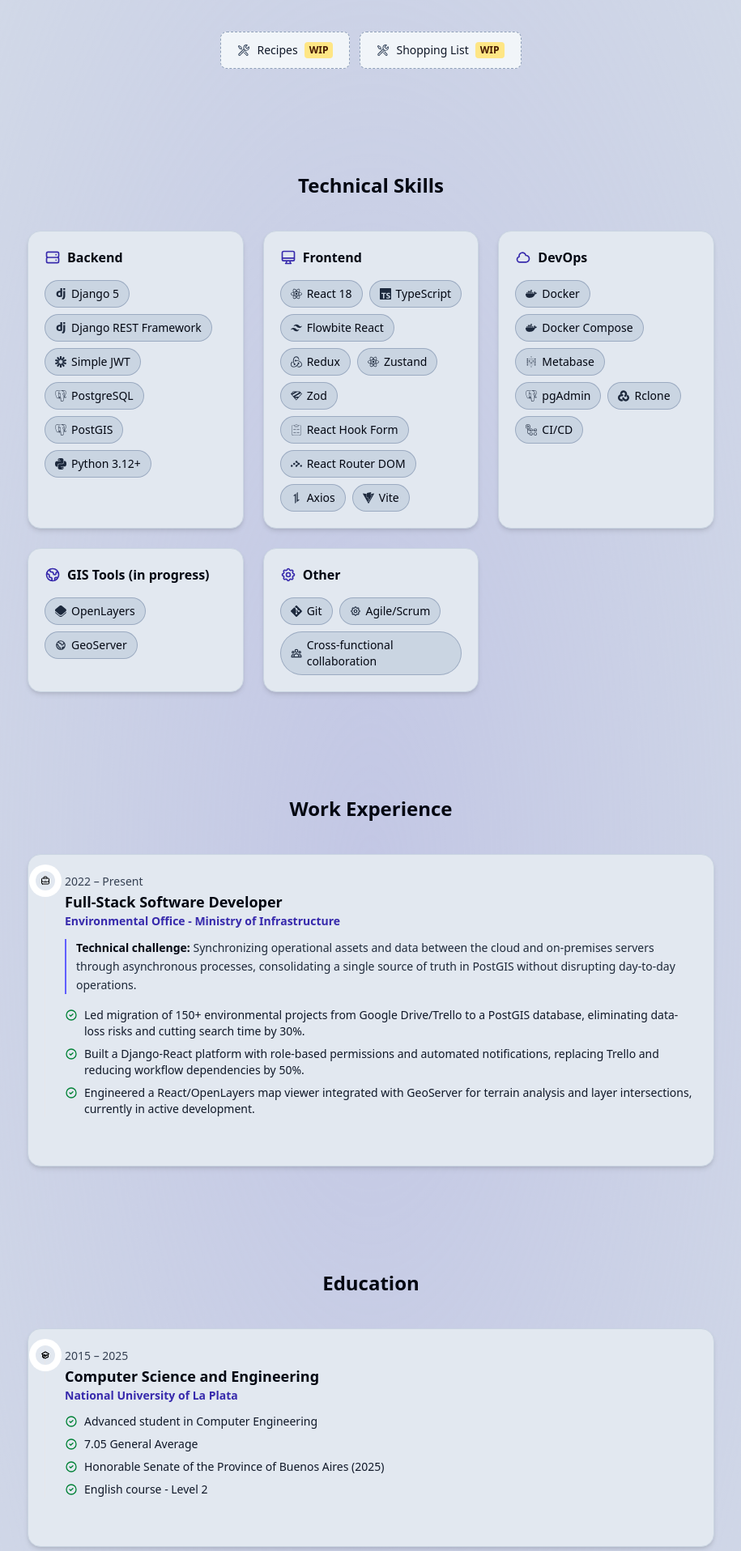
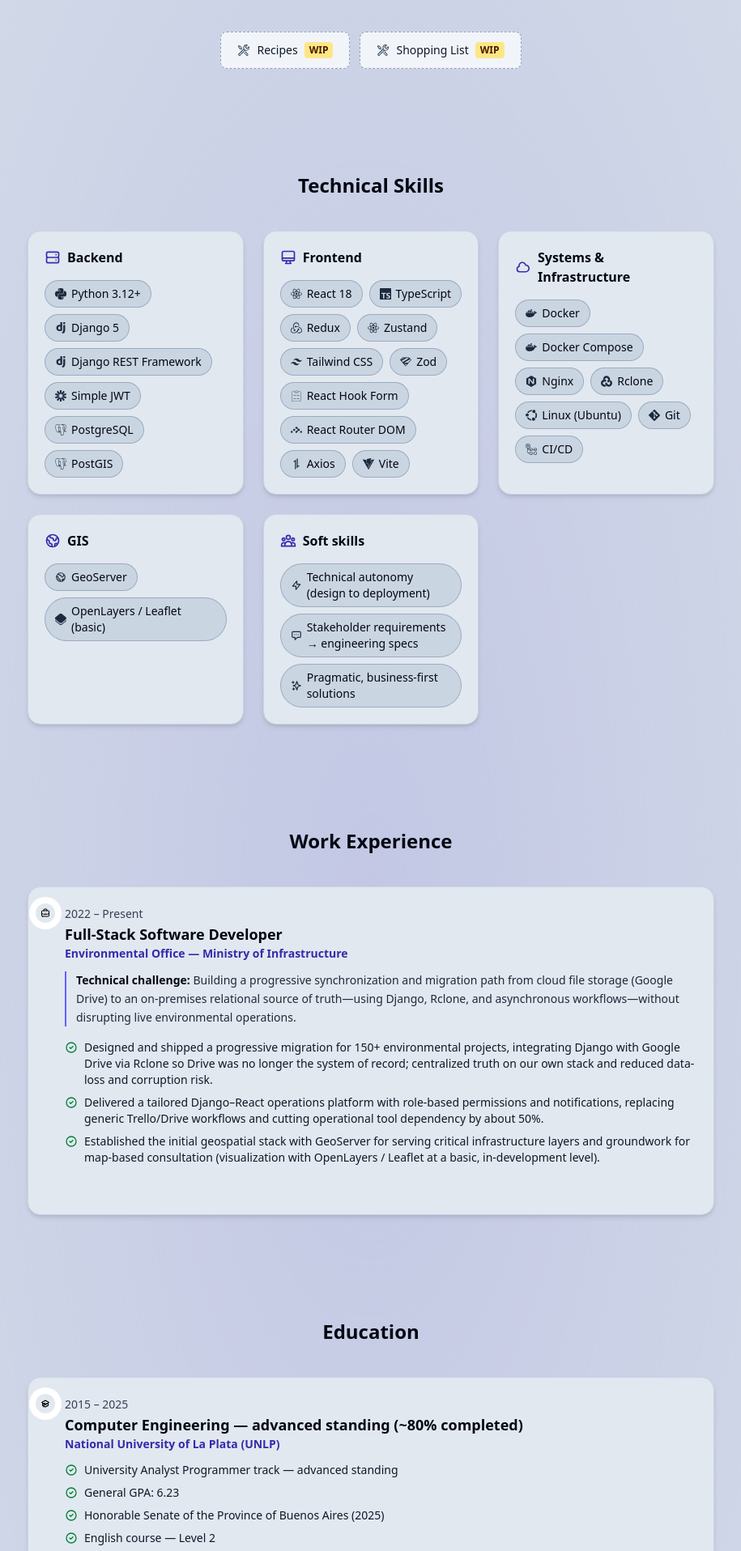
Before and after one commit to Joaquin-Montorsi/landing_cv, a React (Vite) app: page / in a window 1280 px wide. Shown: the part 884-2800 px from the top of the page at 81% size, without its empty margins (182-1097 px from the left). Built offline with nearby package versions, Linux system fonts and the light colour scheme.

Commit message:
docs: :memo: refine skills documentation

```diff
--- a/index.html
+++ b/index.html
@@ -4,7 +4,7 @@
     <meta charset="UTF-8" />
     <link rel="icon" type="image/webp" href="/favicon.webp" />
     <meta name="viewport" content="width=device-width, initial-scale=1.0" />
-    <title>Joaquín Montorsi — Full-Stack Software Engineer</title>
+    <title>Joaquín Montorsi — Full-Stack Software Developer</title>
     <script>
       (function () {
         try {
--- a/src/components/Languages.jsx
+++ b/src/components/Languages.jsx
@@ -17,7 +17,7 @@
   const pillContent = (name, abbr, level) => (
     <>
       <span
-        className="flex h-6 min-w-[1.5rem] shrink-0 items-center justify-center rounded-full bg-white/55 px-1 text-[10px] font-bold leading-none text-gray-950 dark:bg-black/25 dark:text-gray-100"
+        className="flex h-6 min-w-6 shrink-0 items-center justify-center rounded-full bg-white/55 px-1 text-[10px] font-bold leading-none text-gray-950 dark:bg-black/25 dark:text-gray-100"
         aria-hidden
       >
         <span className={abbr.length === 1 ? "text-xs" : ""}>{abbr}</span>
--- a/src/components/Skills.jsx
+++ b/src/components/Skills.jsx
@@ -2,9 +2,11 @@
   HiOutlineServer,
   HiOutlineDesktopComputer,
   HiOutlineCloud,
-  HiOutlineCog,
   HiOutlineGlobe,
   HiOutlineUserGroup,
+  HiOutlineLightningBolt,
+  HiOutlineChatAlt,
+  HiOutlineSparkles,
   HiOutlineCode,
 } from "react-icons/hi"
 import {
@@ -22,11 +24,12 @@
   SiAxios,
   SiVite,
   SiDocker,
-  SiMetabase,
   SiRclone,
   SiGithubactions,
   SiGit,
   SiTailwindcss,
+  SiNginx,
+  SiUbuntu,
 } from "react-icons/si"
 import SectionTitle from "./ui/SectionTitle"
 import GlassCard from "./ui/GlassCard"
@@ -41,8 +44,8 @@
   "Python 3.12+": SiPython,
   "React 18": SiReact,
   "TypeScript": SiTypescript,
-  "OpenLayers": SiOpenlayers,
-  "Flowbite React": SiTailwindcss,
+  "OpenLayers / Leaflet (basic)": SiOpenlayers,
+  "Tailwind CSS": SiTailwindcss,
   "Redux": SiRedux,
   "Zustand": SiReact,
   "Zod": SiZod,
@@ -53,21 +56,22 @@
   "Docker": SiDocker,
   "Docker Compose": SiDocker,
   "GeoServer": HiOutlineGlobe,
-  "Metabase": SiMetabase,
-  "pgAdmin": SiPostgresql,
+  "Nginx": SiNginx,
   "Rclone": SiRclone,
+  "Linux (Ubuntu)": SiUbuntu,
+  "Git": SiGit,
   "CI/CD": SiGithubactions,
-  "Git": SiGit,
-  "Agile/Scrum": HiOutlineCog,
-  "Cross-functional collaboration": HiOutlineUserGroup,
+  "Technical autonomy (design to deployment)": HiOutlineLightningBolt,
+  "Stakeholder requirements → engineering specs": HiOutlineChatAlt,
+  "Pragmatic, business-first solutions": HiOutlineSparkles,
 }
 
 const categories = [
-  { key: "backend",  label: "Backend",                 icon: HiOutlineServer },
-  { key: "frontend", label: "Frontend",                icon: HiOutlineDesktopComputer },
-  { key: "devops",   label: "DevOps",                  icon: HiOutlineCloud },
-  { key: "gisTools", label: "GIS Tools (in progress)", icon: HiOutlineGlobe },
-  { key: "other",    label: "Other",                   icon: HiOutlineCog },
+  { key: "backend", label: "Backend", icon: HiOutlineServer },
+  { key: "frontend", label: "Frontend", icon: HiOutlineDesktopComputer },
+  { key: "systems", label: "Systems & Infrastructure", icon: HiOutlineCloud },
+  { key: "gisTools", label: "GIS", icon: HiOutlineGlobe },
+  { key: "other", label: "Soft skills", icon: HiOutlineUserGroup },
 ]
 
 export default function Skills() {
--- a/src/data.js
+++ b/src/data.js
@@ -1,8 +1,8 @@
 export const profile = {
   name: "Joaquín Montorsi",
-  title: "Full-Stack Software Engineer",
+  title: "Full-Stack Software Developer",
   summary:
-    "Full-Stack Software Engineer with 4+ years designing and delivering end-to-end web systems—backend services, data layers, and React front ends—built for reliability and maintainability. I translate environmental and institutional requirements into engineered solutions: structured workflows, PostGIS-backed insight, and integrations that replace ad-hoc tools with coherent, auditable systems for public-sector teams.",
+    "Full-Stack Developer with an engineering background and 4+ years of technical experience. I specialize in robust web applications and improving data infrastructure—turning legacy, fragmented setups into scalable Django–React platforms. My work combines rigorous problem-solving with pragmatic systems tooling (Docker, Nginx, Rclone) so information stays consistent, secure, and available for environmental and public-sector teams.",
   contact: {
     email: "joaquinmontorsi@gmail.com",
     phone: "+54 221-654-5669",
@@ -35,61 +35,67 @@
 
 export const skills = {
   backend: [
+    "Python 3.12+",
     "Django 5",
     "Django REST Framework",
     "Simple JWT",
     "PostgreSQL",
     "PostGIS",
-    "Python 3.12+",
   ],
   frontend: [
     "React 18",
     "TypeScript",
-    "Flowbite React",
     "Redux",
     "Zustand",
+    "Tailwind CSS",
     "Zod",
     "React Hook Form",
     "React Router DOM",
     "Axios",
     "Vite",
   ],
-  gisTools: ["OpenLayers", "GeoServer"],
-  devops: [
+  systems: [
     "Docker",
     "Docker Compose",
-    "Metabase",
-    "pgAdmin",
+    "Nginx",
     "Rclone",
+    "Linux (Ubuntu)",
+    "Git",
     "CI/CD",
   ],
-  other: ["Git", "Agile/Scrum", "Cross-functional collaboration"],
+  gisTools: ["GeoServer", "OpenLayers / Leaflet (basic)"],
+  other: [
+    "Technical autonomy (design to deployment)",
+    "Stakeholder requirements → engineering specs",
+    "Pragmatic, business-first solutions",
+  ],
 }
 
 export const experience = [
   {
     role: "Full-Stack Software Developer",
-    company: "Environmental Office - Ministry of Infrastructure",
+    company: "Environmental Office — Ministry of Infrastructure",
     period: "2022 – Present",
     technicalChallenge:
-      "Synchronizing operational assets and data between the cloud and on-premises servers through asynchronous processes, consolidating a single source of truth in PostGIS without disrupting day-to-day operations.",
+      "Building a progressive synchronization and migration path from cloud file storage (Google Drive) to an on-premises relational source of truth—using Django, Rclone, and asynchronous workflows—without disrupting live environmental operations.",
     achievements: [
-      "Led migration of 150+ environmental projects from Google Drive/Trello to a PostGIS database, eliminating data-loss risks and cutting search time by 30%.",
-      "Built a Django-React platform with role-based permissions and automated notifications, replacing Trello and reducing workflow dependencies by 50%.",
-      "Engineered a React/OpenLayers map viewer integrated with GeoServer for terrain analysis and layer intersections, currently in active development.",
+      "Designed and shipped a progressive migration for 150+ environmental projects, integrating Django with Google Drive via Rclone so Drive was no longer the system of record; centralized truth on our own stack and reduced data-loss and corruption risk.",
+      "Delivered a tailored Django–React operations platform with role-based permissions and notifications, replacing generic Trello/Drive workflows and cutting operational tool dependency by about 50%.",
+      "Established the initial geospatial stack with GeoServer for serving critical infrastructure layers and groundwork for map-based consultation (visualization with OpenLayers / Leaflet at a basic, in-development level).",
     ],
   },
 ]
 
 export const education = {
-  institution: "National University of La Plata",
-  degree: "Computer Science and Engineering",
+  institution: "National University of La Plata (UNLP)",
+  degree: "Computer Engineering — advanced standing (~80% completed)",
   period: "2015 – 2025",
   details: [
-    "Advanced student in Computer Engineering",
-    "7.05 General Average",
+    "University Analyst Programmer track — advanced standing",
+    "General GPA: 6.23",
     "Honorable Senate of the Province of Buenos Aires (2025)",
-    "English course - Level 2",
+    "English course — Level 2",
+    "Strong foundation in computing fundamentals, data structures, and systems-oriented thinking",
   ],
 }
 
```
